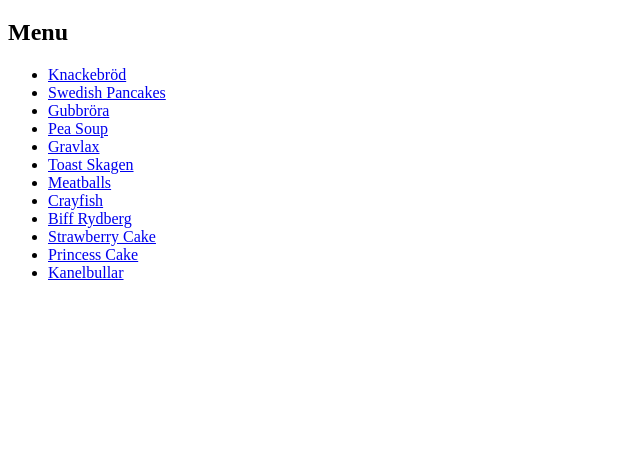
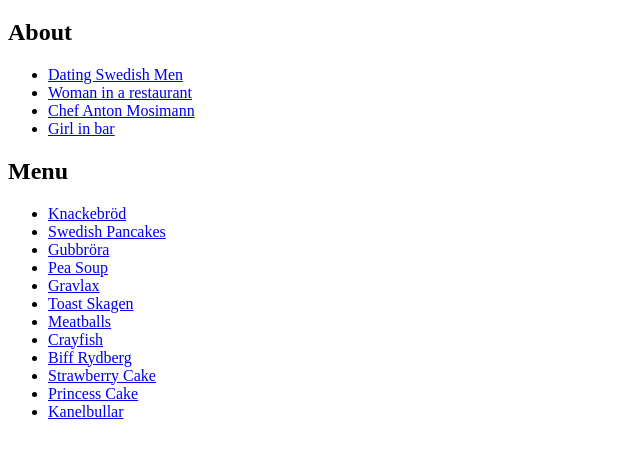
Before and after one commit to koalfred/restaurant-brochure, a plain HTML site: page credits.html in a window 1280 px wide. Shown: the part 61-516 px from the top of the page, without its empty margins (0-640 px from the left). Drawn offline with Linux system fonts and the light colour scheme.

Commit message:
Update credits.html

```diff
--- a/credits.html
+++ b/credits.html
@@ -8,6 +8,14 @@
 </head>
 <body>
         <h1>Image Credits</h1>
+        <h2>About</h2>
+            <ul>
+            <li><a href="https://www.international-love.dating/en/swedish-men">Dating Swedish Men</a></li>
+            <li><a href="https://www.needpix.com/photo/1230011/woman-grown-up-within-people-window-glass-reflection-portrait-restaurant">Woman in a restaurant</a></li>
+            <li><a href="https://commons.wikimedia.org/wiki/File:Chef_Anton_Mosimann_OBE_DL.jpg">Chef Anton Mosimann</a></li>
+            <li><a href="https://pxhere.com/en/photo/1058432 ">Girl in bar</a></li>
+            </ul>
+
         <h2>Menu</h2>
         <ul>
             <li><a href="https://www.flickr.com/photos/blondinrikard/15851360283">Knackebröd</a></li>
```
